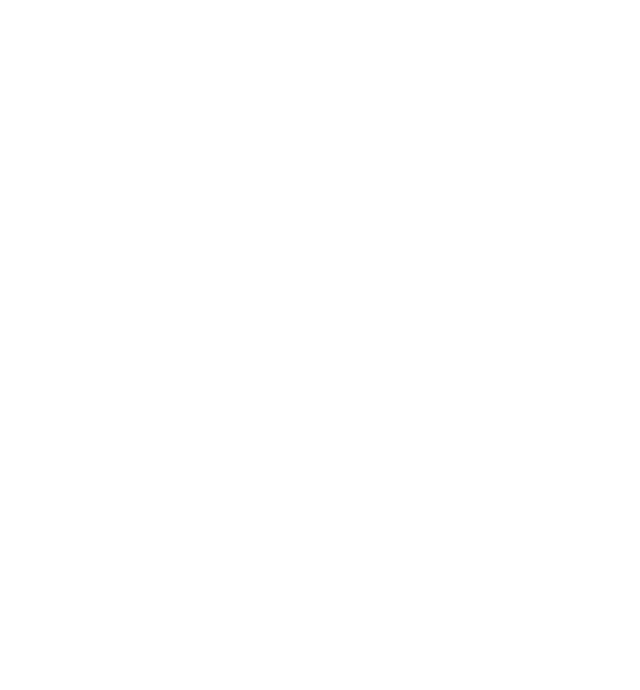
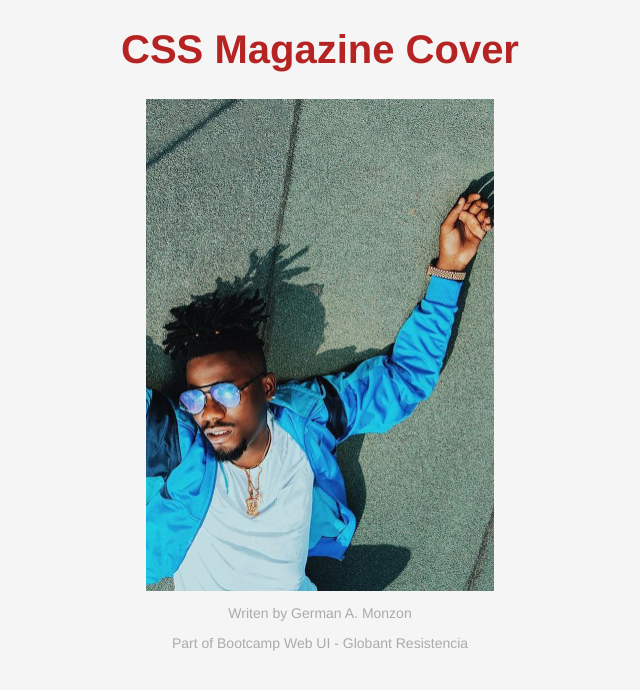
Before and after one commit to paulaflorensia/bootcamp-rcia, a plain HTML site: page CSS/German/magazine.html in a window 1280 px wide. Shown: the whole page, without its empty margins (320-960 px from the left). Drawn offline with Linux system fonts and the light colour scheme.

Commit message:
added first content

```diff
--- a/CSS/German/magazine.html
+++ b/CSS/German/magazine.html
@@ -3,8 +3,30 @@
 <head>
 	<meta charset="UTF-8">
 	<title>Magazine Cover</title>
+	<meta name="author" content="German A. Monzon">
+
+	<!-- Link to CSS file -->
+	<link href="style.css" rel="stylesheet">
+
 </head>
 <body>
 
+	<header>
+		<h1>CSS Magazine Cover</h1>
+	</header>
+
+	<article>
+
+		<div id="magazine">
+
+		</div>
+
+	</article>
+
+	<footer>
+		<p>Writen by German A. Monzon</p>
+		<p>Part of Bootcamp Web UI - Globant Resistencia</p>
+	</footer>
+
 </body>
 </html>
--- a/CSS/German/style.css
+++ b/CSS/German/style.css
@@ -0,0 +1,44 @@
+/*--------------------------------------------------
+/* General
+/*-------------------------------------------------- */
+
+body{
+	background-color: #f5f5f5;
+	text-align: center;
+	text-align: -webkit-center;
+	font: 14px 'Helvetica Neue', Helvetica, Arial, sans-serif;
+}
+
+/*----- HEADER -----*/
+
+body > header{
+	text-align: center;
+}
+
+header h1{
+	font-size: 40px;
+	color: #B52323;
+}
+
+/*----- FOOTER -----*/
+
+body > footer{
+	text-align: center;
+}
+
+footer p{
+	color: #aaa;
+}
+
+/*--------------------------------------------------
+/* Content
+/*-------------------------------------------------- */
+
+#magazine{
+	background-image: url("amazingklef4.jpg");
+	background-color: #cccccc;
+	background-size: contain;
+
+	width: 348px;
+	height: 492.5px;
+}
```
